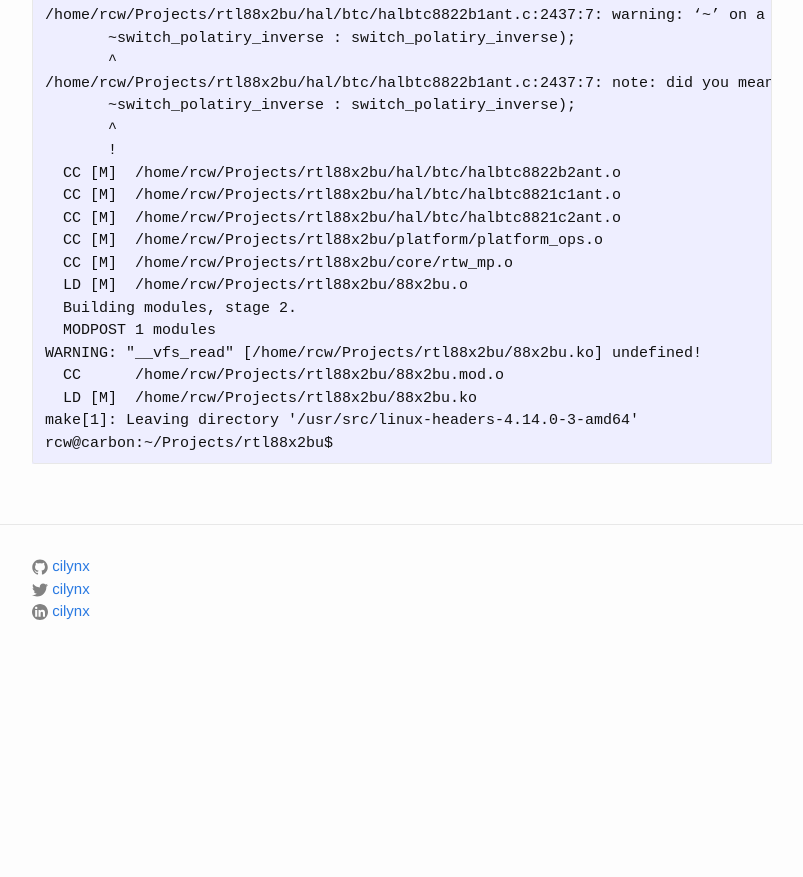
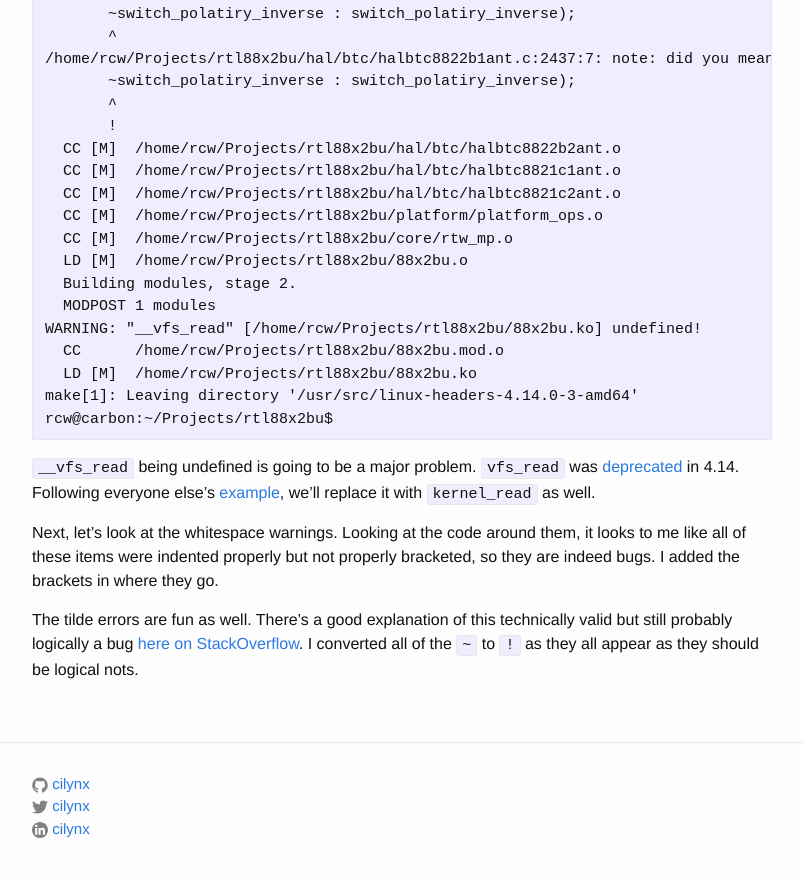
Before and after one commit to cilynx/cilynx.github.io, a Jekyll site: the page built from _posts/2018-02-22-wsky_1200mbps_wireless_usb_wifi_adapter.md, in a window 1280 px wide and 900 px high, scrolled down 8439 px. Shown: the top 877 px of the window, without its empty margins (238-1041 px from the left). Built offline with Jekyll 4.4.1, drawn with Linux system fonts in a browser that asks for light colours; comment, search, counter and statistics services are not loaded; before the commit the page ends 9122 px from its top, so only the background shows below that; some of the changed text lies outside the part shown.

Commit message:
Update Wsky

````diff
--- a/_posts/2018-02-22-wsky_1200mbps_wireless_usb_wifi_adapter.md
+++ b/_posts/2018-02-22-wsky_1200mbps_wireless_usb_wifi_adapter.md
@@ -166,7 +166,7 @@ Googling `cfg80211_rtw_change_iface` went down a pretty serious rabbit hole full
 
 [The fix](https://github.com/cilynx/rtl88x2bu/commit/f9a6739ba7eb029899dd65a132f3a4037fda2e86) is simply to get rid of `u32 *flags` in `cfg80211_rtw_change_iface` and `cfg80211_rtw_add_virtual_intf`.
 
-After all that, the module builds properly.  There are several warnings around boolean operations and misleading whitespace, but they don't seem to impact opration in practice.
+After all that, the module builds, albeit with some nasty warnings:
 ```
 rcw@carbon:~/Projects/rtl88x2bu$ make
 make ARCH=x86_64 CROSS_COMPILE= -C /lib/modules/4.14.0-3-amd64/build M=/home/rcw/Projects/rtl88x2bu  modules
@@ -356,3 +356,8 @@ WARNING: "__vfs_read" [/home/rcw/Projects/rtl88x2bu/88x2bu.ko] undefined!
 make[1]: Leaving directory '/usr/src/linux-headers-4.14.0-3-amd64'
 rcw@carbon:~/Projects/rtl88x2bu$
 ```
+`__vfs_read` being undefined is going to be a major problem.  `vfs_read` was [deprecated](https://github.com/torvalds/linux/commit/bd8df82be66698042d11e7919e244c8d72b042ca) in 4.14.  Following everyone else's [example](https://github.com/zebulon2/rtl8812au-driver-5.2.9/commit/08e0472fbc60be09f6207b21819ed141cb81d579), we'll replace it with `kernel_read` as well.
+
+Next, let's look at the whitespace warnings.  Looking at the code around them, it looks to me like all of these items were indented properly but not properly bracketed, so they are indeed bugs.  I added the brackets in where they go.
+
+The tilde errors are fun as well.  There's a good explanation of this technically valid but still probably logically a bug [here on StackOverflow](https://stackoverflow.com/questions/44565126/how-to-enable-c-warnings-for-bitwise-operators-with-boolean-arguments).  I converted all of the `~` to `!` as they all appear as they should be logical nots.
````
